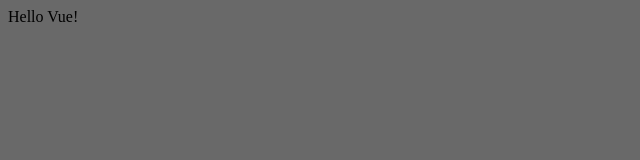
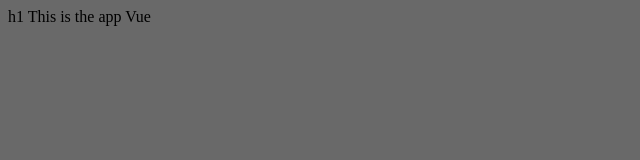
Before and after one commit to Dhruuva/parcel-vue-template, a JavaScript app: page / in a window 1280 px wide. Shown: the top 160 px of the page, without its empty margins (0-640 px from the left). Built offline with nearby package versions, Linux system fonts and the light colour scheme.

Commit message:
try add pugy

```diff
--- a/src/views/App.vue
+++ b/src/views/App.vue
@@ -1,6 +1,4 @@
-<template>
-  <div>Hello {{ name }}!</div>
-</template>
+<template lang="pug"> div h1 This is the app {{name}} </template>
 
 <script>
   export default {
```
